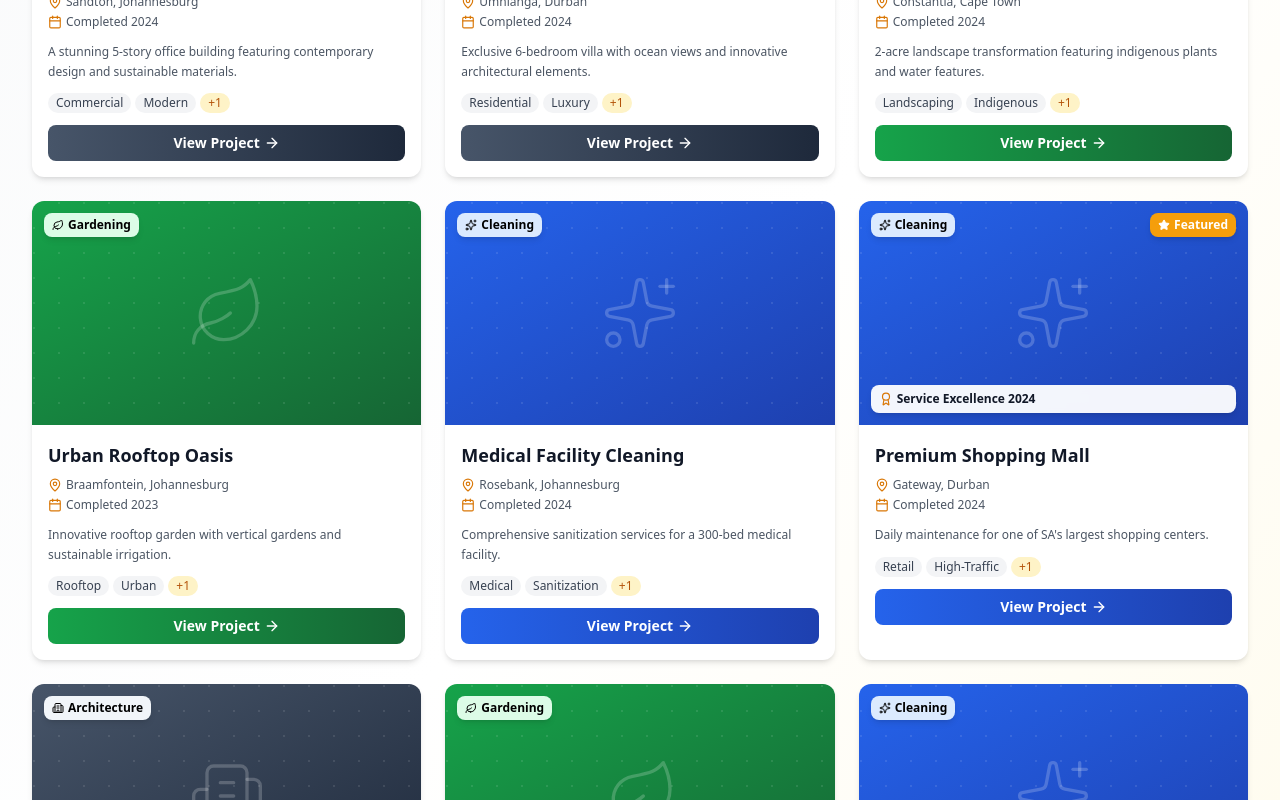
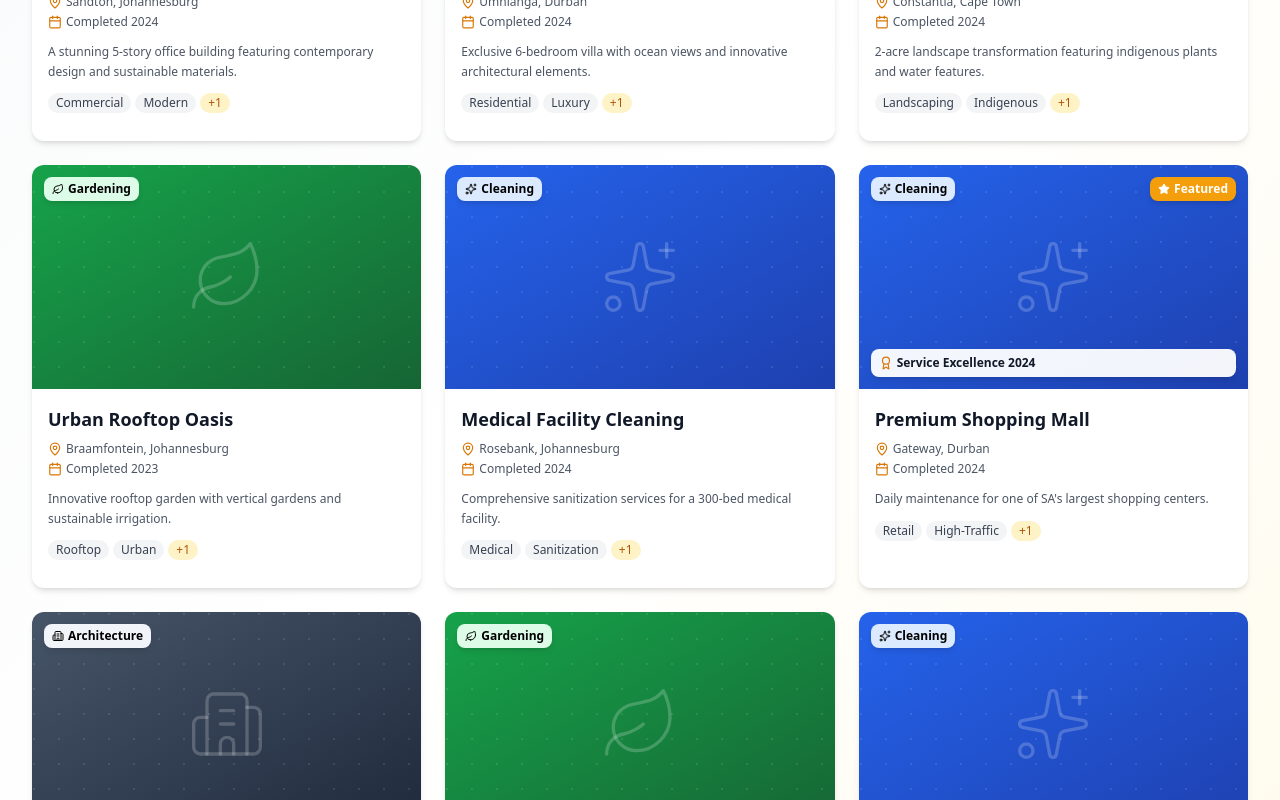
Before and after one commit to ManGeelato/nittygrittyinvestments, a React (Vite) app: page /projects in a window 1280 px wide. Shown: the part 1140-1940 px from the top of the page. Built offline with nearby package versions, Linux system fonts and the light colour scheme.

Commit message:
davdadada

```diff
--- a/src/pages/projects/components/ProjectGrid.jsx
+++ b/src/pages/projects/components/ProjectGrid.jsx
@@ -199,10 +199,10 @@ const ProjectGrid = () => {
                   <div className={`absolute inset-0 bg-black/50 backdrop-blur-sm flex items-center justify-center transition-opacity duration-300 ${
                     isHovered ? 'opacity-100' : 'opacity-0'
                   }`}>
-                    <div className="text-center text-white">
+                    {/* <div className="text-center text-white">
                       <Eye size={24} className="mx-auto mb-1" />
                       <p className="text-xs font-semibold">View Details</p>
-                    </div>
+                    </div> */}
                   </div>
                 </div>
 
@@ -248,10 +248,10 @@ const ProjectGrid = () => {
                   </div>
 
                   {/* View Button */}
-                  <button className={`w-full flex items-center justify-center gap-1 px-3 py-2 bg-gradient-to-r ${project.gradient} text-white font-semibold rounded-lg transition-all duration-300 group-hover:shadow-md text-sm`}>
+                  {/* <button className={`w-full flex items-center justify-center gap-1 px-3 py-2 bg-gradient-to-r ${project.gradient} text-white font-semibold rounded-lg transition-all duration-300 group-hover:shadow-md text-sm`}>
                     <span>View Project</span>
                     <ArrowRight size={16} className="group-hover:translate-x-0.5 transition-transform" />
-                  </button>
+                  </button> */}
                 </div>
 
                 {/* Bottom Accent Line */}
```
